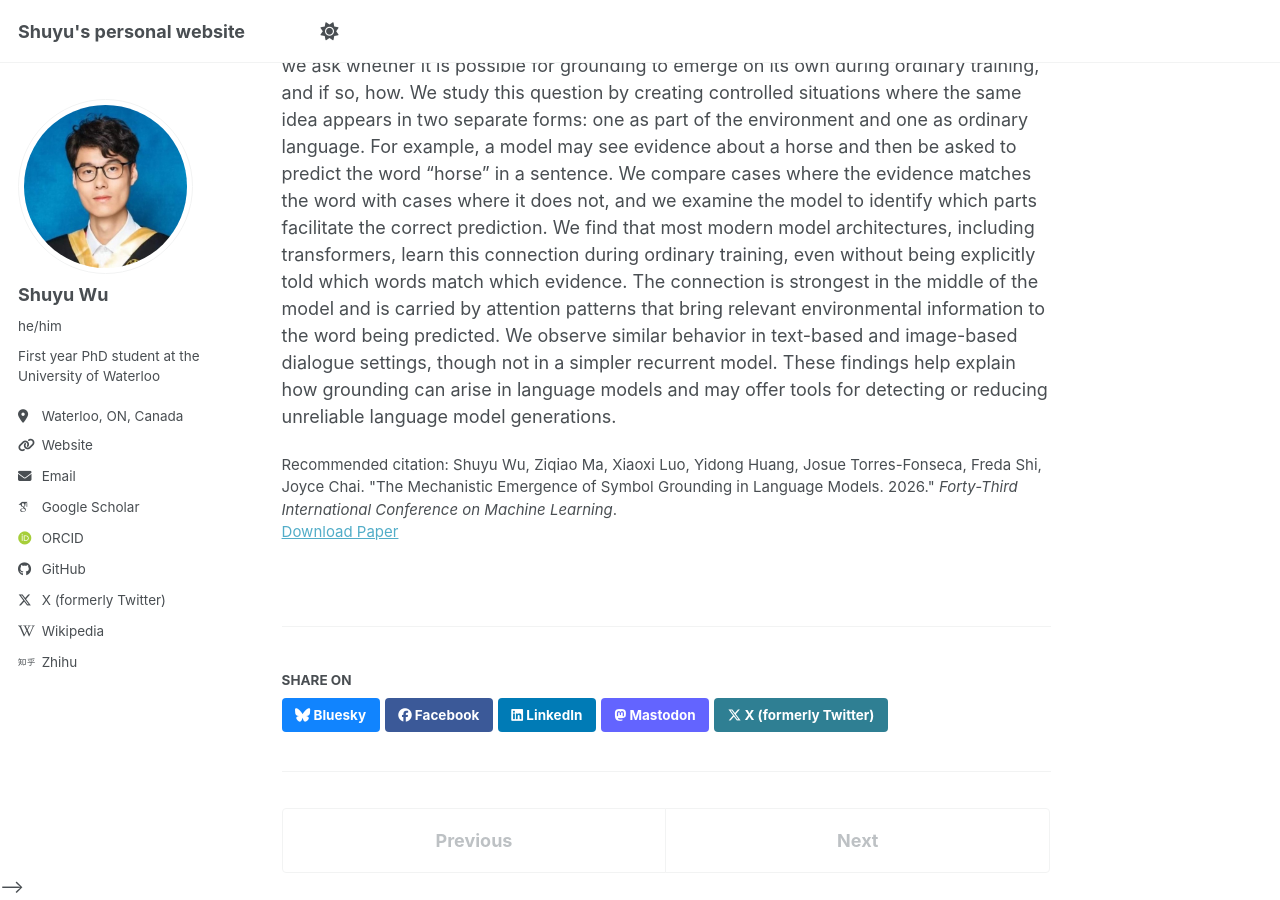
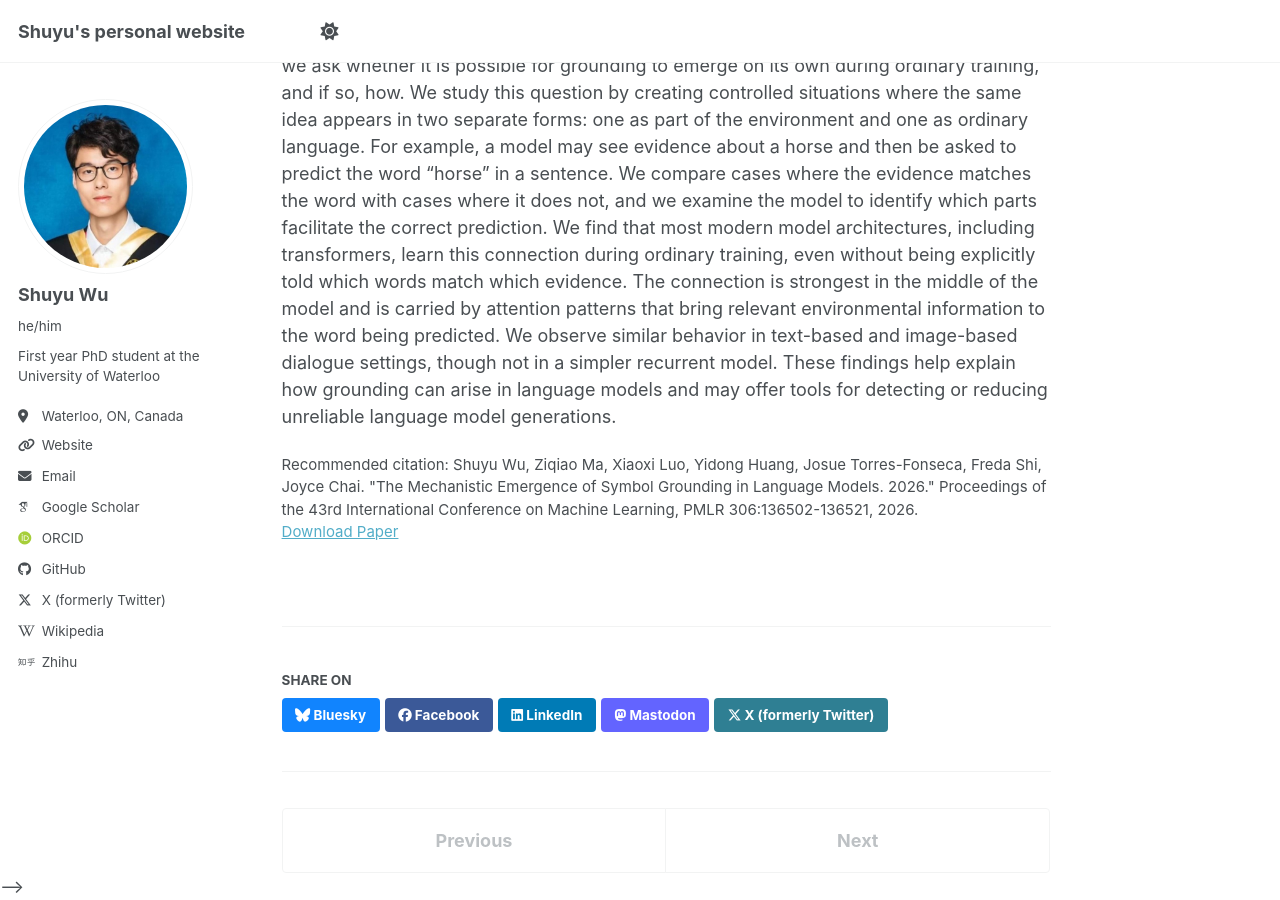
Before and after one commit to wonderwind271/wonderwind271.github.io, a Jekyll site: the page built from _publications/2026-04-30-EMG.md, in a window 1280 px wide and 900 px high, scrolled down 875 px. Built offline with Jekyll 4.4.1, drawn with Linux system fonts in a browser that asks for light colours; some web fonts are replaced; a script bundle is joined from its source files by our own code; library files that are not in the unit come from our copies.

Commit message:
update pub source

```diff
--- a/_publications/2026-04-30-EMG.md
+++ b/_publications/2026-04-30-EMG.md
@@ -6,8 +6,8 @@ permalink: /publication/2026-04-30-EMG
 excerpt: 'This paper is about whether and how symbol grounding emerge in (multimodel) language models.'
 date: 2026-04-30
 venue: 'Forty-Third International Conference on Machine Learning'
-paperurl: 'https://arxiv.org/abs/2510.13796'
-citation: 'Shuyu Wu, Ziqiao Ma, Xiaoxi Luo, Yidong Huang, Josue Torres-Fonseca, Freda Shi, Joyce Chai. &quot;The Mechanistic Emergence of Symbol Grounding in Language Models. 2026.&quot; <i>Forty-Third International Conference on Machine Learning</i>.'
+paperurl: 'https://proceedings.mlr.press/v306/wu26am.html'
+citation: 'Shuyu Wu, Ziqiao Ma, Xiaoxi Luo, Yidong Huang, Josue Torres-Fonseca, Freda Shi, Joyce Chai. &quot;The Mechanistic Emergence of Symbol Grounding in Language Models. 2026.&quot; Proceedings of the 43rd International Conference on Machine Learning, PMLR 306:136502-136521, 2026.'
 ---
 
 ## The Mechanistic Emergence of Symbol Grounding in Language Models
@@ -15,4 +15,4 @@ citation: 'Shuyu Wu, Ziqiao Ma, Xiaoxi Luo, Yidong Huang, Josue Torres-Fonseca,
 Symbol grounding (Harnad, 1990) describes how symbols such as words acquire their meanings by connecting to real-world sensorimotor experiences. Recent work has shown preliminary evidence that grounding may emerge in (vision-)language models trained at scale without using explicit grounding objectives. Yet, the specific loci of this emergence and the mechanisms that drive it remain largely unexplored. To address this problem, we introduce a controlled evaluation framework that systematically traces how symbol grounding arises within the internal computations through mechanistic and causal analysis. Our findings show that grounding concentrates in middle-layer computations and is implemented through the aggregate mechanism, where attention heads aggregate the environmental ground to support the prediction of linguistic forms. This phenomenon replicates in multimodal dialogue and across architectures (Transformers and state-space models), but not in unidirectional LSTMs. Our results provide behavioral and mechanistic evidence that symbol grounding can emerge in language models, with practical implications for predicting and potentially controlling the reliability of generation.
 
 ### Summary (in Plain Words)
-When people use a word like "horse", its meaning is tied to things they have seen or experienced in the world. This connection between words and evidence from the world is referred to as grounding. In this work, we investigate if language models can do the same: we ask whether it is possible for grounding to emerge on its own during ordinary training, and if so, how. We study this question by creating controlled situations where the same idea appears in two separate forms: one as part of the environment and one as ordinary language. For example, a model may see evidence about a horse and then be asked to predict the word “horse” in a sentence. We compare cases where the evidence matches the word with cases where it does not, and we examine the model to identify which parts facilitate the correct prediction. We find that most modern model architectures, including transformers, learn this connection during ordinary training, even without being explicitly told which words match which evidence. The connection is strongest in the middle of the model and is carried by attention patterns that bring relevant environmental information to the word being predicted. We observe similar behavior in text-based and image-based dialogue settings, though not in a simpler recurrent model. These findings help explain how grounding can arise in language models and may offer tools for detecting or reducing unreliable language model generations.
+When people use a word like "horse", its meaning is tied to things they have seen or experienced in the world. This connection between words and evidence from the world is referred to as grounding. In this work, we investigate if language models can do the same: we ask whether it is possible for grounding to emerge on its own during ordinary training, and if so, how. We study this question by creating controlled situations where the same idea appears in two separate forms: one as part of the environment and one as ordinary language. For example, a model may see evidence about a horse and then be asked to predict the word "horse" in a sentence. We compare cases where the evidence matches the word with cases where it does not, and we examine the model to identify which parts facilitate the correct prediction. We find that most modern model architectures, including transformers, learn this connection during ordinary training, even without being explicitly told which words match which evidence. The connection is strongest in the middle of the model and is carried by attention patterns that bring relevant environmental information to the word being predicted. We observe similar behavior in text-based and image-based dialogue settings, though not in a simpler recurrent model. These findings help explain how grounding can arise in language models and may offer tools for detecting or reducing unreliable language model generations.
```
